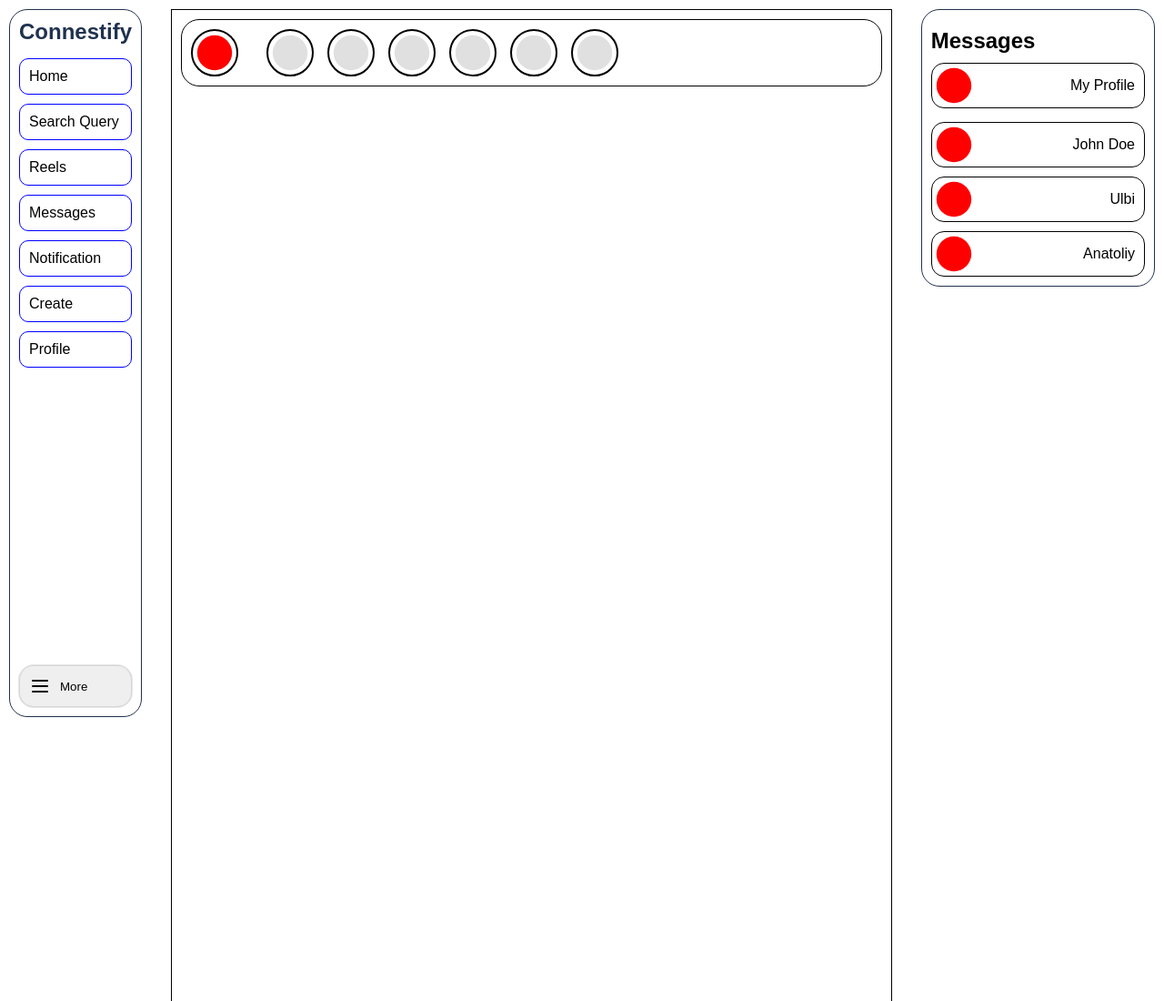
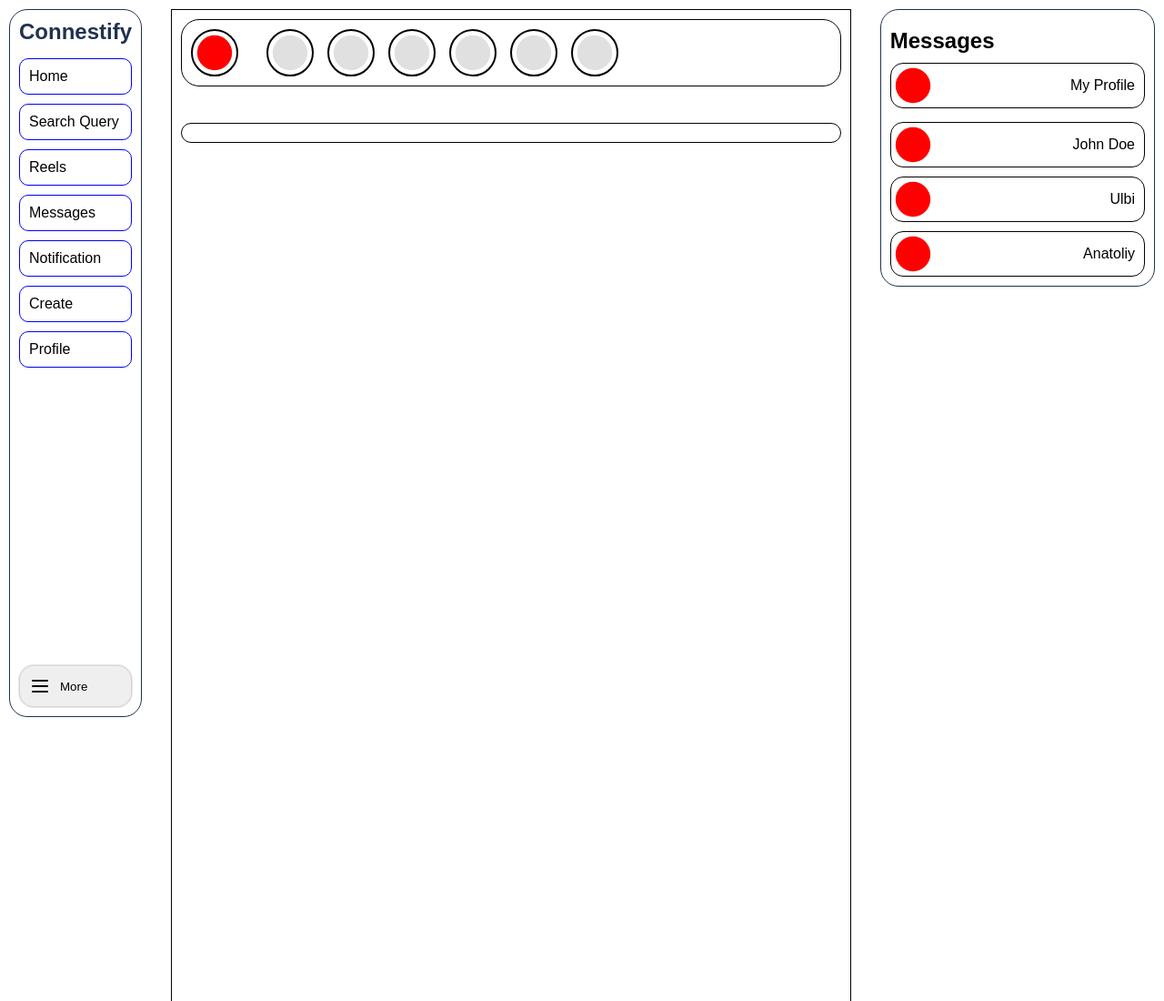
Before and after one commit to ibrohim088/websiteDev, a plain HTML site: page index.html in a window 1280 px wide. Shown: the top 1100 px of the page at 91% size. Drawn offline with Linux system fonts and the light colour scheme.

Commit message:
container

```diff
--- a/index.html
+++ b/index.html
@@ -62,6 +62,7 @@
 
   <main>
     <section class="story_section_navbar">
+      <div class="container">
         <div class="story_content">
           <ul class="story_content_list">
             <!-- my profile story --------------------------------->
@@ -102,12 +103,17 @@
             </li>
           </ul>
         </div>
+      </div>
     </section>
 
-    <section>
+    <section class="reels_section">
       <div class="container">
-        <div class="">
+        <div class="reels_content">
+          <ul class="reels_content_lits">
+            <li class="reels_content_lits_item">
 
+            </li>
+          </ul>
         </div>
       </div>
     </section>
--- a/section.css
+++ b/section.css
@@ -1,14 +1,18 @@
 /* ? storys style css ======================================================================================================== */
 /* ? storys style css ======================================================================================================== */
 /* .story_content {} */
+
+.container {
+  border: 1px solid black;
+  border-radius: 20px;
+  padding: 10px;
+  margin-bottom: 40px;
+}
 
 .story_content_list {
   display: flex;
   align-items: center;
   gap: 15px;
-  border: 1px solid black;
-  border-radius: 20px;
-  padding: 10px;
 }
 
 .story_content_list_item {
--- a/sidbar.css
+++ b/sidbar.css
@@ -80,13 +80,11 @@
 
 
 .second_sidebar {
-  width: 400px;
+  width: 500px;
   height: min-content;
 }
 
 .second_sidebar_title {
-  /* border: 1px solid black; */
-  /* padding: 10px; */
   margin: 10px 0;
 }
 
```
Lines whose indentation alone changed are shown as unchanged.
